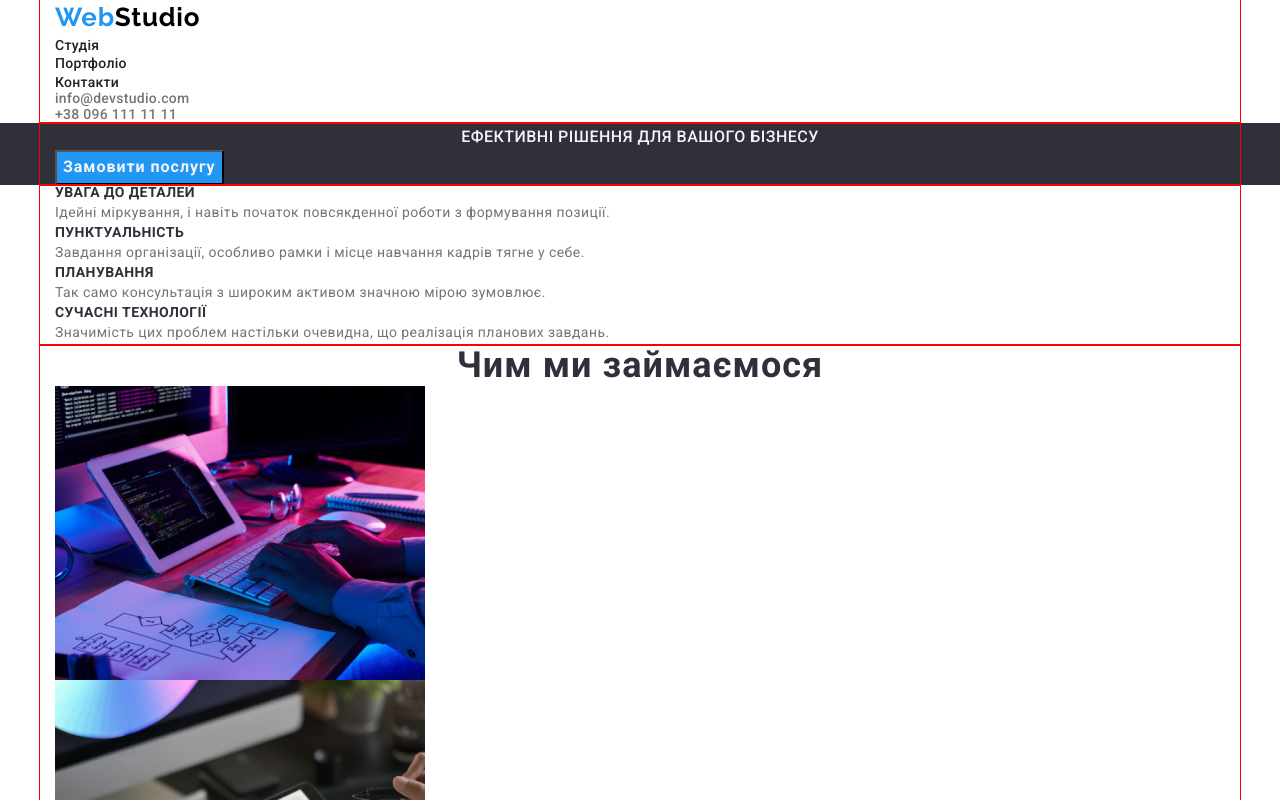
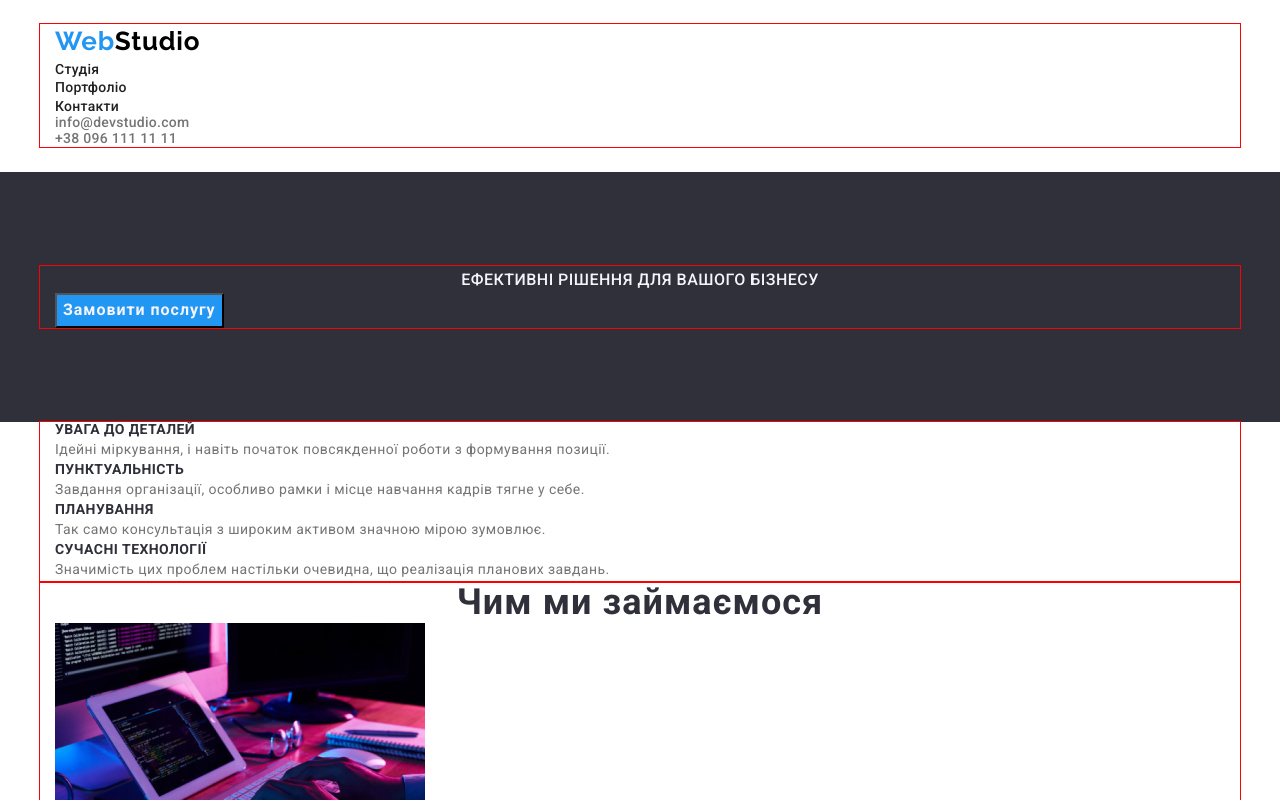
Before and after one commit to kret1ks/test6, a plain HTML site: page index.html in a window 1280 px wide. Shown: the top 800 px of the page. Drawn offline with nearby package versions, Linux system fonts and the light colour scheme.

```diff
--- a/css/style.css
+++ b/css/style.css
@@ -10,6 +10,10 @@
 }
 body {
   font-family: "Roboto";
+}
+.header{
+  padding-top: 24px;
+  padding-bottom: 25px;
 }
 .header-logo {
   color: var(--header-text);
@@ -44,6 +48,8 @@ body {
 }
 .geroy {
   background-color: var(--background-color);
+  padding-top: 94px;
+  padding-bottom: 94px;
 }
 .geroy-title {
   color: var(--title-color);
@@ -122,6 +128,8 @@ text-transform: uppercase;
 }
 .footer{
     background-color: var(--background-color);
+    padding-top: 60px;
+    padding-bottom: 60px;
 }
 .footer-logo{
     font-family: "Raleway";
```
